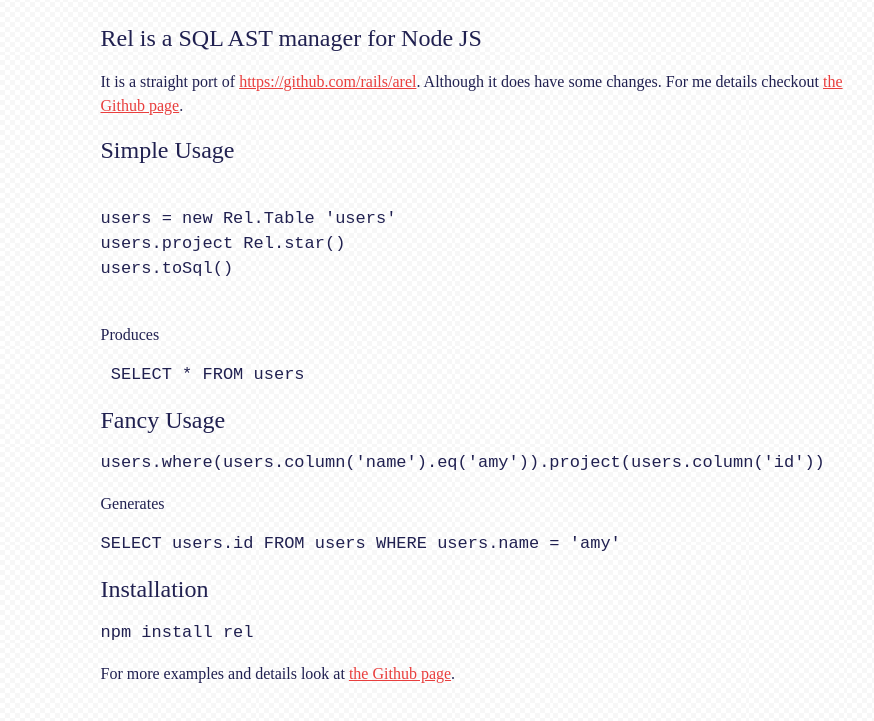
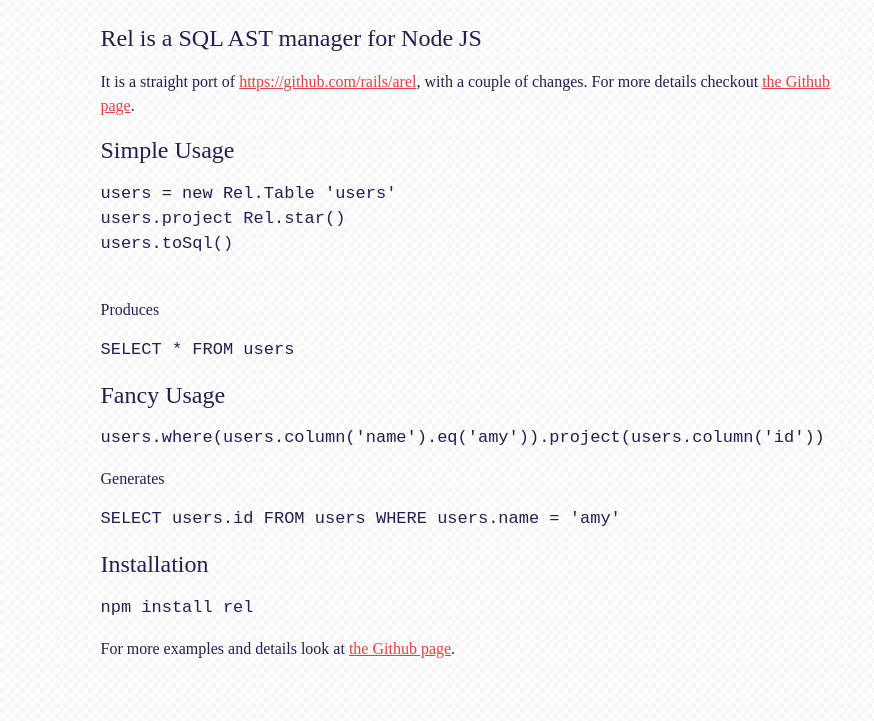
Before and after one commit to yang/rel, a plain HTML site: page index.html in a window 1280 px wide. Shown: the part 143-864 px from the top of the page, without its empty margins (233-1107 px from the left). Drawn offline with Linux system fonts and the light colour scheme.

Commit message:
Fixed up spacing

```diff
--- a/index.html
+++ b/index.html
@@ -22,15 +22,14 @@
     <div class='container body'>
       <section class='intro'>
         <h1>Rel is a SQL AST manager for Node JS</h1>
-        <p class='large'>It is a straight port of <a href="https://github.com/rails/arel">https://github.com/rails/arel</a>. Although it does have some changes. For me details checkout <a href="https://github.com/cjwoodward/rel">the Github page</a>.</p>
+        <p class='large'>It is a straight port of <a href="https://github.com/rails/arel">https://github.com/rails/arel</a>, with a couple of changes. For more details checkout <a href="https://github.com/cjwoodward/rel">the Github page</a>.</p>
         <h2>Simple Usage</h2>
-        <pre><code>
-users = new Rel.Table 'users'
+        <pre><code>users = new Rel.Table 'users'
 users.project Rel.star()
 users.toSql()
         </code></pre>
         <p>Produces</p>
-        <pre><code> SELECT * FROM users</pre></code>
+        <pre><code>SELECT * FROM users</pre></code>
         <h2>Fancy Usage</h2>
         <pre><code>users.where(users.column('name').eq('amy')).project(users.column('id'))</pre></code>
         <p>Generates</p>
--- a/screen.css
+++ b/screen.css
@@ -2,6 +2,7 @@
   background: url(images/bg-main.png);
   color: #202050;
   font-family: "museo-slab-1","museo-slab-2";
+  font-weight: 100;
   line-height: 1.5em;
 }
 
```
